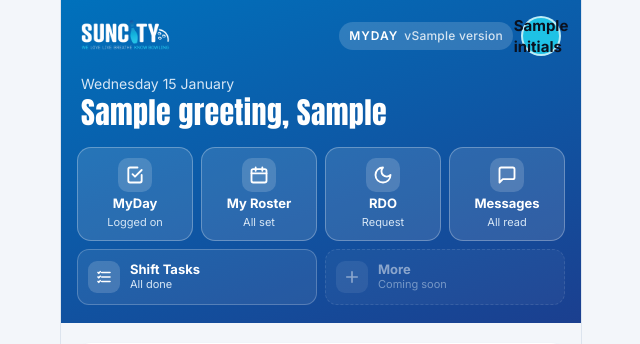
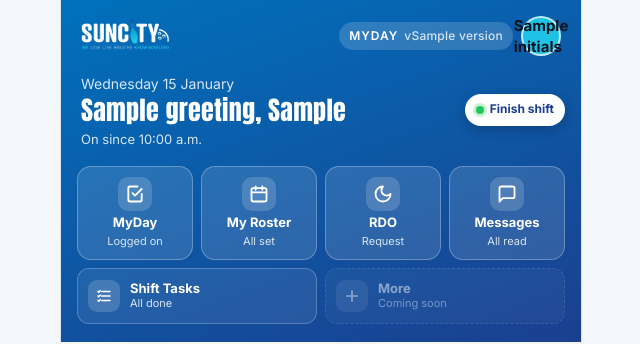
Before and after one commit to ytrom/myday-suncity-app, a Django app: template core/templates/core/details.html in a window 1280 px wide. Shown: the top 344 px of the page, without its empty margins (319-959 px from the left). Run offline with Django 5.2, Linux system fonts and the light colour scheme; the template is opened without the code that fills it: most values are stand-ins (such as "Sample title", 1, 10 or a date in 2020); form fields are guessed from the names that the template uses.

Commit message:
v1.4.00: once logged on, a Finish shift pill by the greeting replaces the shift card
Co-Authored-By: Claude Opus 5.5 (1M context) <noreply@anthropic.com>
Claude-Session: https://claude.ai/code/session_016QfrQQD7aHSoRZjM619Lpo

```diff
--- a/core/static/core/css/myday.css
+++ b/core/static/core/css/myday.css
@@ -276,3 +276,12 @@ a.fault { text-decoration: none; color: inherit; }
 .payroll-row { display: flex; align-items: center; gap: 12px; padding: 12px 16px; }
 .payroll-row p { margin: 0; }
 .query-note { color: #B42318; margin-top: 2px !important; }
+
+/* Logged on: the shift card steps aside; a Finish shift pill sits by the greeting */
+.shift-collapsed:not(:has(#shift-actions > *)):not(:has(.flash)) { display: none; }
+.hero-greet { display: flex; align-items: center; gap: 10px; }
+.hero-greet .hero-name { min-width: 0; }
+.hero-greet:has(.finish-pill) .hero-name { font-size: 26px; }
+.finish-pill { margin-left: auto; flex-shrink: 0; display: inline-flex; align-items: center; gap: 6px; min-height: 32px; padding: 0 11px; border-radius: 999px; background: #fff; color: var(--navy); font-weight: 700; font-size: 12px; text-decoration: none; white-space: nowrap; box-shadow: 0 4px 12px rgba(11,18,32,.25); }
+.finish-pill .dot { width: 8px; height: 8px; border-radius: 999px; background: #22C55E; box-shadow: 0 0 0 3px rgba(34,197,94,.25); }
+.hero-onsince { margin: 4px 4px 0; font-size: 13px; color: #D6E6F5; }
--- a/core/templates/core/base.html
+++ b/core/templates/core/base.html
@@ -41,7 +41,15 @@
       </div>
       {% else %}
       <p class="hero-date">{{ today|date:"l j F" }}</p>
-      <h1 class="hero-name">{{ greeting }}, {{ staff.first_name }}</h1>
+      <div class="hero-greet">
+        <h1 class="hero-name">{{ greeting }}, {{ staff.first_name }}</h1>
+        {% if counts.clocked_on %}
+          <a href="{% url 'myday' %}?finish=1" class="finish-pill" title="On since {{ counts.on_since|time:'g:i a' }}">
+            <span class="dot" aria-hidden="true"></span>Finish shift
+          </a>
+        {% endif %}
+      </div>
+      {% if counts.clocked_on %}<p class="hero-onsince">On since {{ counts.on_since|time:"g:i a" }}{% if counts.on_site is False %} · off site{% endif %}</p>{% endif %}
       {% include "core/partials/tabs.html" %}
       {% endif %}
     </header>
--- a/core/templates/core/myday.html
+++ b/core/templates/core/myday.html
@@ -1,6 +1,7 @@
 {% extends "core/base.html" %}
 {% block title %}MyDay{% endblock %}
 {% block main %}
+  {% if finishing %}{% include "core/partials/shift_card.html" %}{% endif %}
   {% with n=counts.unread_messages %}{% if n %}
     <a href="{% url 'messages' %}" class="banner" hx-boost="true">
       <span class="banner-icon"><svg width="18" height="18" viewBox="0 0 24 24" fill="none" stroke="currentColor" stroke-width="2.2" stroke-linecap="round" stroke-linejoin="round" aria-hidden="true"><path d="M21 15a2 2 0 0 1-2 2H7l-4 4V5a2 2 0 0 1 2-2h14a2 2 0 0 1 2 2z"/></svg></span>
@@ -12,6 +13,6 @@
     </a>
   {% endif %}{% endwith %}
 
-  {% include "core/partials/shift_card.html" %}
+  {% if not finishing %}{% include "core/partials/shift_card.html" %}{% endif %}
 
 {% endblock %}
--- a/myday_project/version.py
+++ b/myday_project/version.py
@@ -1,3 +1,3 @@
 # MyDay's version, shown in the header. Bump it with every update that goes out:
 # the last part for fixes and small changes, the middle for new features.
-VERSION = "1.3.02"
+VERSION = "1.4.00"
```
Also changed, not shown: core/context.py (+13 -1 lines), core/templates/core/partials/shift_card.html (+10 -1 lines), core/views.py (+14 -4 lines), tests/test_myday.py (+12 -7 lines), README.md.
